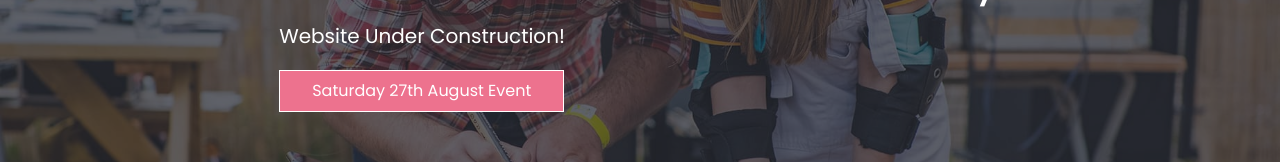
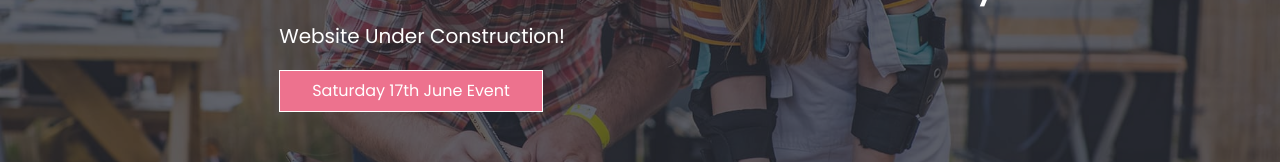
Before and after one commit to WilHesk/coping2023, a Next.js app: page /contact in a window 1280 px wide. Shown: the part 349-511 px from the top of the page. Built offline with nearby package versions, Linux system fonts and the light colour scheme.

Commit message:
contactdate

```diff
--- a/pages/contact.js
+++ b/pages/contact.js
@@ -11,7 +11,7 @@ export default function Contact() {
       </Head>
 
       <div>
-      <Hero heading='Connect With Our Community' message='Website Under Construction!' button='Saturday 27th August Event' message2='@COPINGUK'/>
+      <Hero heading='Connect With Our Community' message='Website Under Construction!' button='Saturday 17th June Event' message2='@COPINGUK'/>
       </div>
 
     </div>
```
